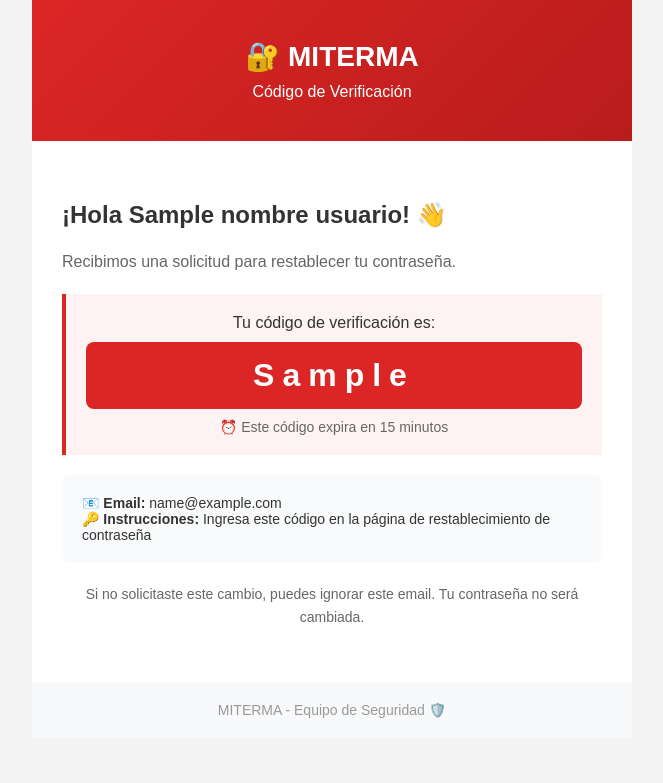
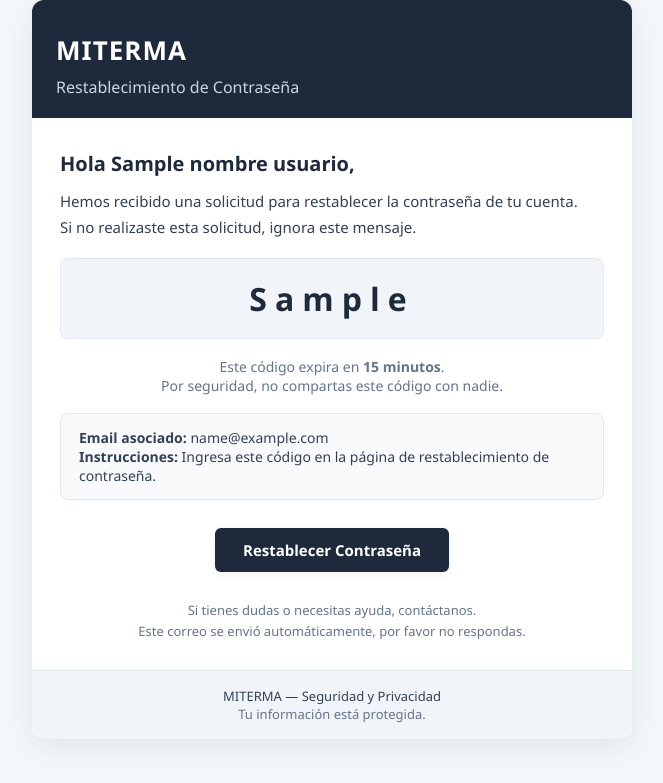
Before and after one commit to NataliaTworowski/MITERMA2, a Django app: template usuarios/templates/correo/restablecer_contrasena.html in a window 1280 px wide. Shown: the top 783 px of the page, without its empty margins (308-971 px from the left). Run offline with Django 5.2, Linux system fonts and the light colour scheme; the template is opened without the code that fills it: most values are stand-ins (such as "Sample title", 1, 10 or a date in 2020); some libraries are stand-ins or nearby versions.

Commit message:
cambios en el adm_termas

```diff
--- a/usuarios/templates/correo/restablecer_contrasena.html
+++ b/usuarios/templates/correo/restablecer_contrasena.html
@@ -1,54 +1,53 @@
+
+
 <!DOCTYPE html>
 <html>
 <head>
     <meta charset="UTF-8">
     <meta name="viewport" content="width=device-width, initial-scale=1.0">
-    <title>Código de Verificación</title>
+    <title>Restablecimiento de Contraseña - MITERMA</title>
 </head>
-<body style="margin: 0; padding: 0; font-family: Arial, sans-serif; background-color: #f4f4f4;">
-    <div style="max-width: 600px; margin: 0 auto; background-color: white;">
-
-        <div style="background: linear-gradient(135deg, #dc2626 0%, #b91c1c 100%); padding: 40px 20px; text-align: center;">
-            <h1 style="color: white; margin: 0; font-size: 28px;">🔐 MITERMA</h1>
-            <p style="color: white; margin: 10px 0 0 0;">Código de Verificación</p>
+<body style="margin:0; padding:0; font-family: 'Segoe UI', Arial, sans-serif; background: #f4f8fb;">
+    <div style="max-width: 600px; margin: 0 auto; background: #fff; border-radius: 12px; box-shadow: 0 8px 32px rgba(44, 62, 80, 0.10); overflow: hidden;">
+        <!-- Header -->
+        <div style="background: #1e293b; padding: 32px 24px 20px 24px; text-align: left;">
+            <h1 style="color: #fff; margin: 0; font-size: 26px; font-weight: 700; letter-spacing: 1px;">MITERMA</h1>
+            <p style="color: #cbd5e1; margin: 8px 0 0 0; font-size: 16px; font-weight: 400;">Restablecimiento de Contraseña</p>
         </div>
-
-        <div style="padding: 40px 30px;">
-            <h2 style="color: #333;">¡Hola {{ nombre_usuario }}! 👋</h2>
-            <p style="color: #666; font-size: 16px; line-height: 1.6;">
-                Recibimos una solicitud para restablecer tu contraseña.
+        <!-- Main -->
+        <div style="padding: 32px 28px 28px 28px;">
+            <h2 style="color: #1e293b; font-size: 20px; font-weight: 600; margin: 0 0 12px 0;">Hola {{ nombre_usuario }},</h2>
+            <p style="color: #334155; font-size: 15px; line-height: 1.7; margin: 0 0 18px 0;">
+                Hemos recibido una solicitud para restablecer la contraseña de tu cuenta.<br>
+                Si no realizaste esta solicitud, ignora este mensaje.
             </p>
-
-            <div style="background-color: #fef2f2; border-left: 4px solid #dc2626; padding: 20px; margin: 20px 0; text-align: center;">
-                <p style="margin: 0 0 10px 0; color: #333; font-size: 16px;">
-                    Tu código de verificación es:
-                </p>
-                <div style="background-color: #dc2626; color: white; padding: 15px; border-radius: 8px; font-size: 32px; font-weight: bold; letter-spacing: 8px; margin: 10px 0;">
-                    {{ codigo_verificacion }}
-                </div>
-                <p style="margin: 10px 0 0 0; color: #666; font-size: 14px;">
-                    ⏰ Este código expira en 15 minutos
+            <div style="background: #f1f5f9; color: #1e293b; padding: 18px 0; border-radius: 8px; font-size: 32px; font-weight: bold; letter-spacing: 8px; margin: 18px 0; text-align: center; border: 1px solid #e2e8f0;">
+                {{ codigo_verificacion }}
+            </div>
+            <p style="color: #64748b; font-size: 14px; margin: 0 0 18px 0; text-align: center;">
+                Este código expira en <strong>15 minutos</strong>.<br>
+                Por seguridad, no compartas este código con nadie.
+            </p>
+            <div style="background: #f8fafc; border-radius: 8px; padding: 14px 18px; margin: 18px 0; border: 1px solid #e2e8f0;">
+                <p style="margin: 0; color: #334155; font-size: 14px;">
+                    <strong>Email asociado:</strong> {{ usuario_email }}<br>
+                    <strong>Instrucciones:</strong> Ingresa este código en la página de restablecimiento de contraseña.
                 </p>
             </div>
-
-            <div style="background-color: #f9fafb; padding: 20px; border-radius: 8px; margin: 20px 0;">
-                <p style="margin: 0; color: #333; font-size: 14px;">
-                    📧 <strong>Email:</strong> {{ usuario_email }}<br>
-                    🔑 <strong>Instrucciones:</strong> Ingresa este código en la página de restablecimiento de contraseña
-                </p>
+            <div style="text-align:center; margin: 28px 0 0 0;">
+                <a href="https://miterma.com/restablecer" style="display:inline-block; background: #1e293b; color: #fff; font-weight:600; font-size:15px; padding: 12px 28px; border-radius: 6px; text-decoration:none; box-shadow:0 2px 8px rgba(44,62,80,0.08); transition:background 0.2s;">Restablecer Contraseña</a>
             </div>
-
-            <p style="color: #666; font-size: 14px; line-height: 1.6; text-align: center;">
-                Si no solicitaste este cambio, puedes ignorar este email. Tu contraseña no será cambiada.
+            <p style="color: #64748b; font-size: 13px; line-height: 1.6; text-align: center; margin: 28px 0 0 0;">
+                Si tienes dudas o necesitas ayuda, contáctanos.<br>Este correo se envió automáticamente, por favor no respondas.
             </p>
         </div>
-
-        <div style="background-color: #f8f9fa; padding: 20px; text-align: center;">
-            <p style="color: #999; font-size: 14px; margin: 0;">
-                MITERMA - Equipo de Seguridad 🛡️
+        <!-- Footer -->
+        <div style="background: #f1f5f9; padding: 16px 0; text-align: center; border-top: 1px solid #e2e8f0;">
+            <p style="color: #334155; font-size: 13px; margin: 0; font-weight: 500;">
+                MITERMA &mdash; Seguridad y Privacidad<br>
+                <span style="color:#64748b; font-weight:400;">Tu información está protegida.</span>
             </p>
         </div>
-
     </div>
 </body>
 </html>
--- a/ventas/models.py
+++ b/ventas/models.py
@@ -1,4 +1,5 @@
 from django.db import models
+from datetime import date
 from usuarios.models import Usuario
 from entradas.models import HorarioDisponible
 
@@ -21,6 +22,7 @@ class Compra(models.Model):
     metodo_pago = models.ForeignKey(MetodoPago, on_delete=models.SET_NULL, null=True, blank=True)
     terma = models.ForeignKey("termas.Terma", on_delete=models.SET_NULL, null=True, blank=True)
     fecha_compra = models.DateTimeField(auto_now_add=True)
+    fecha_visita = models.DateField(default=date.today, help_text="Fecha para la que es válida la entrada")
     total = models.DecimalField(max_digits=10, decimal_places=2)
     estado_pago = models.CharField(max_length=20, choices=ESTADO_PAGO)
     mercado_pago_id = models.CharField(max_length=100, null=True, blank=True)
```
Also changed, not shown: usuarios/templates/administrador_termas/adm_termas.html (+36 -32 lines), usuarios/templates/administrador_termas/analisis_terma.html (+51 -6 lines), usuarios/templates/correo/correo_reset_password.html (+32 -35 lines), usuarios/views.py (+31 -0 lines), usuarios/templates/administrador_termas/gestionar_servicios.html (added), ventas/migrations/0003_compra_fecha_visita.py (added).
